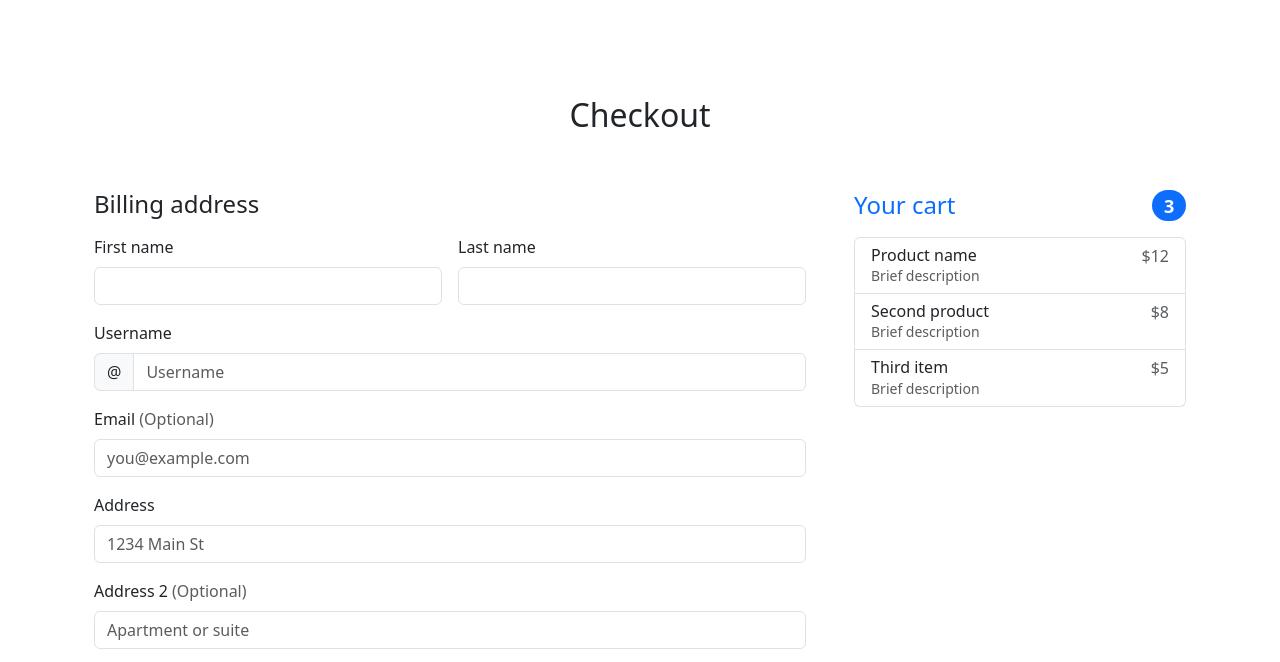
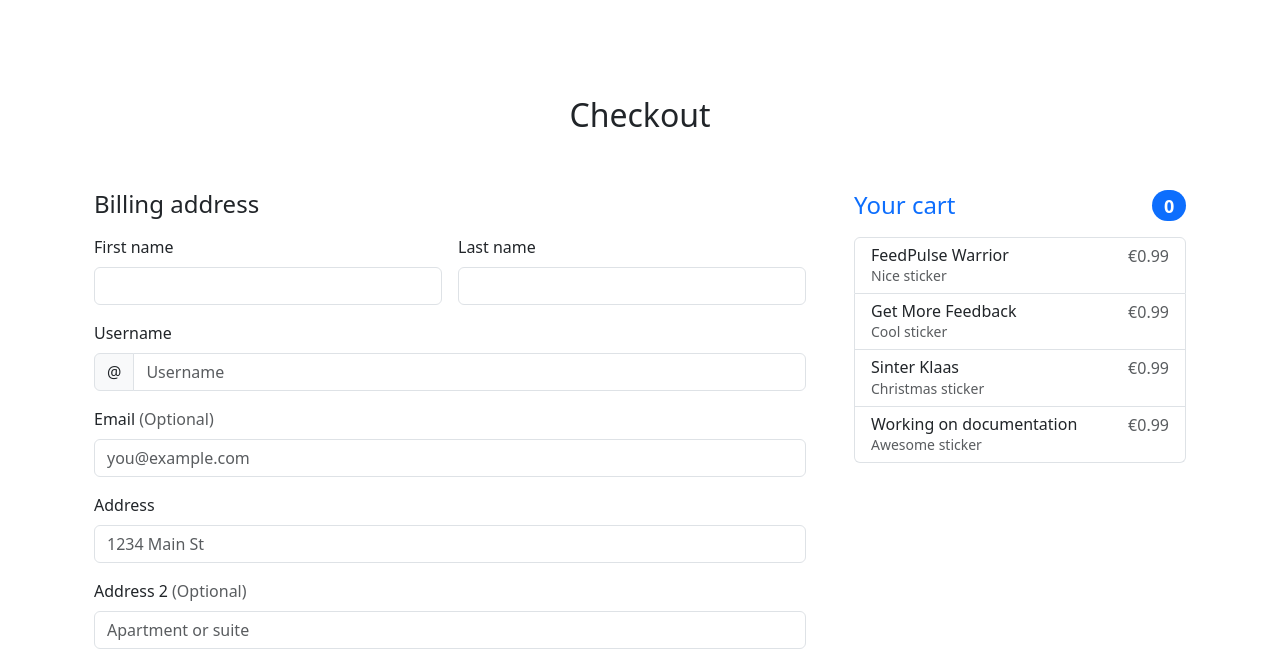
Before and after one commit to kvlvskyyy/slaptop, a Flask app: page /checkout in a window 1280 px wide. Shown: the part 188-850 px from the top of the page. Run offline with Flask 3, Linux system fonts and the light colour scheme; a user stored in the database is signed in; data comes from the database, SQL or seed files in the repository; both versions use the stored data as it was after the commit.

Commit message:
Added new entity for Categories in database. Visualised ordered data on checkout page

```diff
--- a/app.py
+++ b/app.py
@@ -319,8 +319,16 @@ def aboutus():
     return render_template('aboutus.html')
 
 @app.route("/checkout")
+@login_required
 def checkout():
-    return render_template("checkout.html")
+    order = Order.query.filter_by(user_id=session['user_id'], status='cart').first()
+    if order.order_items:
+        items = order.order_items
+    else:
+        flash("Your cart is empty", "info")
+        return redirect(url_for('index'))
+
+    return render_template("checkout.html", items=items)
 
 @app.route("/orders")
 def orders():
--- a/migrations/versions/4266bf33afa0_initial_migration.py
+++ b/migrations/versions/e1cb65be3234_initial_migration.py
@@ -1,8 +1,8 @@
 """Initial migration
 
-Revision ID: 4266bf33afa0
+Revision ID: e1cb65be3234
 Revises:
-Create Date: 2025-12-15 17:56:37.036436
+Create Date: 2025-12-15 20:54:32.539526
 
 """
 from alembic import op
@@ -10,7 +10,7 @@ import sqlalchemy as sa
 
 
 # revision identifiers, used by Alembic.
-revision = '4266bf33afa0'
+revision = 'e1cb65be3234'
 down_revision = None
 branch_labels = None
 depends_on = None
--- a/templates/checkout.html
+++ b/templates/checkout.html
@@ -103,34 +103,20 @@
           <div class="col-md-5 col-lg-4 order-md-last">
             <h4 class="d-flex justify-content-between align-items-center mb-3">
               <span class="text-primary">Your cart</span>
-              <span class="badge bg-primary rounded-pill">3</span>
+              <span class="badge bg-primary rounded-pill">0</span>
             </h4>
             <ul class="list-group mb-3">
-              <li class="list-group-item d-flex justify-content-between lh-sm">
-                <div>
-                  <h6 class="my-0">Product name</h6>
-                  <small class="text-body-secondary">Brief description</small>
-                </div>
-                <span class="text-body-secondary">$12</span>
-              </li>
-              <li class="list-group-item d-flex justify-content-between lh-sm">
-                <div>
-                  <h6 class="my-0">Second product</h6>
-                  <small class="text-body-secondary">Brief description</small>
-                </div>
-                <span class="text-body-secondary">$8</span>
-              </li>
-              <li class="list-group-item d-flex justify-content-between lh-sm">
-                <div>
-                  <h6 class="my-0">Third item</h6>
-                  <small class="text-body-secondary">Brief description</small>
-                </div>
-                <span class="text-body-secondary">$5</span>
-              </li>
-
-
-
-
+              {% if items %}
+                {% for item in items %}
+                  <li class="list-group-item d-flex justify-content-between lh-sm">
+                    <div>
+                      <h6 class="my-0">{{item.sticker.name}}</h6>
+                      <small class="text-body-secondary">{{item.sticker.description}}</small>
+                    </div>
+                    <span class="text-body-secondary">€{{item.price_at_time*item.quantity}}</span>
+                  </li>
+                {% endfor %}
+              {% endif %}
           </div>
           <div class="col-md-7 col-lg-8">
             <h4 class="mb-3">Billing address</h4>
```
Also changed, not shown: templates/add_sticker.html (+12 -0 lines), templates/add_sticker_user.html (+12 -0 lines), instance/app.db, static/images/stickers/54c8ed_66ee836ac76f43ca98a2e0c23f4a036amv2.jpg (deleted), static/images/stickers/images.jpeg (deleted), static/images/stickers/jarvis.jpeg (deleted), static/images/stickers/photo_2025-12-02_17-38-36.jpg (deleted), static/images/stickers/totya.jpeg (deleted).
